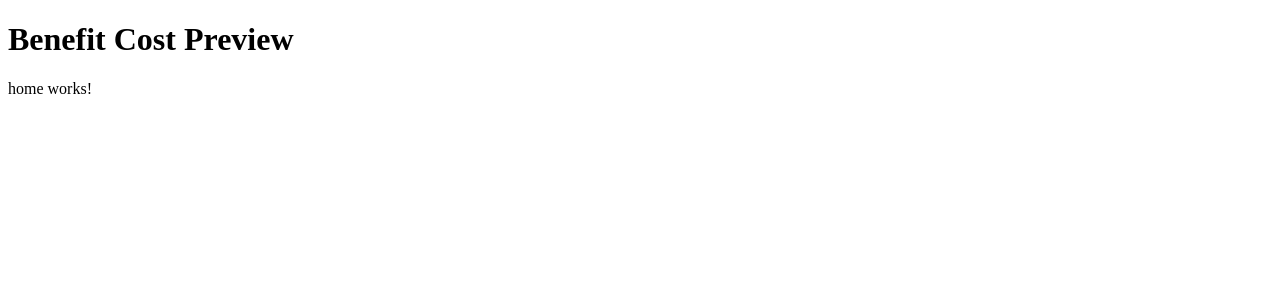
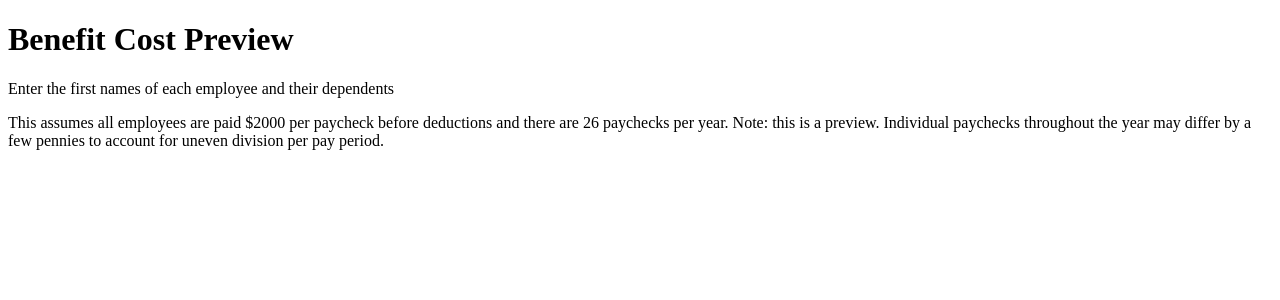
Before and after one commit to joshclaxton/benefit-cost-preview, an Angular app: page / in a window 1280 px wide. Shown: the top 300 px of the page. Built offline with nearby package versions, Linux system fonts and the light colour scheme.

Commit message:
home component and tests

```diff
--- a/src/app/components/home/home.component.html
+++ b/src/app/components/home/home.component.html
@@ -1 +1,4 @@
-<p>home works!</p>
+<div>
+    <p id="instructions">Enter the first names of each employee and their dependents</p>
+    <p id="assumptions">This assumes all employees are paid ${{employeePaycheck}} per paycheck before deductions and there are {{numPaychecks}} paychecks per year. Note: this is a preview. Individual paychecks throughout the year may differ by a few pennies to account for uneven division per pay period.</p>
+</div>
--- a/src/app/components/home/home.component.ts
+++ b/src/app/components/home/home.component.ts
@@ -1,4 +1,5 @@
 import { Component, OnInit } from '@angular/core';
+import { BenefitCostService } from 'src/app/services/benefit-cost/benefit-cost.service';
 
 @Component({
   selector: 'app-home',
@@ -7,9 +8,13 @@ import { Component, OnInit } from '@angular/core';
 })
 export class HomeComponent implements OnInit {
 
-  constructor() { }
+  public numPaychecks: number;
+  public employeePaycheck: number;
+  constructor(private benefitCostService: BenefitCostService) { }
 
   ngOnInit() {
+    this.employeePaycheck = this.benefitCostService.employeePaycheck;
+    this.numPaychecks = this.benefitCostService.numPaychecks;
   }
 
 }
--- a/src/app/services/benefit-cost/benefit-cost.service.ts
+++ b/src/app/services/benefit-cost/benefit-cost.service.ts
@@ -9,8 +9,8 @@ export class BenefitCostService {
 
   private readonly employeeYearlyBenefitCost = 1000;
   private readonly dependendentYearlyBenefitCost = 500;
-  private readonly numPaychecks = 26;
-  private readonly employeePaycheck = 2000;
+  public readonly numPaychecks = 26;
+  public readonly employeePaycheck = 2000;
 
   constructor() { }
 
```
Also changed, not shown: 1 other file (tests, documents, lock files or other folders).
